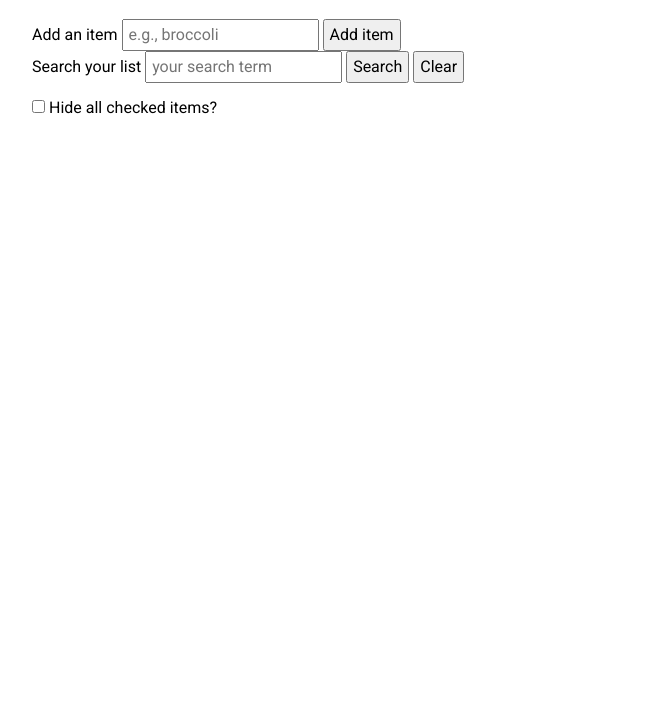
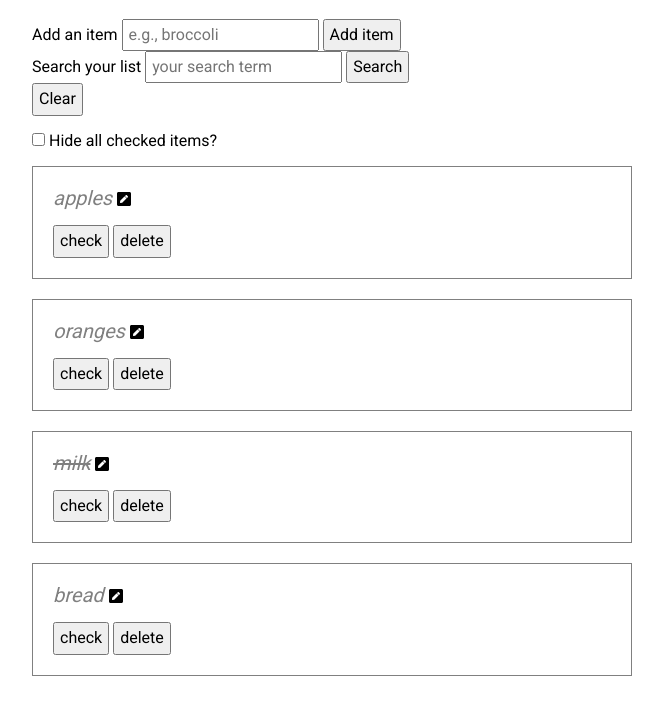
Before and after one commit to thinkful-ei20/shopping-solo-MarinaD, a plain HTML site: page index.html in a window 1280 px wide. Both pictures are taken after a click on the button "Clear". Shown: the part 61-776 px from the top of the page, without its empty margins (308-971 px from the left). Drawn offline with nearby package versions, Linux system fonts and the light colour scheme.

Commit message:
Implement clear search and filters button

```diff
--- a/index.html
+++ b/index.html
@@ -21,8 +21,8 @@
             <label for="searchList">Search your list</label>
             <input type="text" name="searchList" class="js-search-query" placeholder="your search term">
             <button type="submit">Search</button>
-            <button class="js-clear">Clear</button>
         </form>
+        <button class="js-clear">Clear</button>
 
         <p>
         <lable for="toggleChecked">
--- a/index.js
+++ b/index.js
@@ -13,6 +13,19 @@ const STORE = {
   filter: 'noFilter',
   filteredItems: [],
 };
+
+//CLEAR ALL FILTERS
+function handleClear() {
+  $('.js-clear').on('click', () => {
+    //clear search query and checkbox
+    $('body').find('.js-search-query').val('');
+    $('body').find('#toggleChecked').attr('checked', false);
+
+    setFilter('noFilter');
+    renderShoppingList();
+    console.log('handleClear ran');
+  });
+}
 
 //HANDLE EDITING
 
@@ -185,7 +198,7 @@ function handleShoppingList() {
   handleDeleteItemClicked();
   handleFilter();
   handleSearch();
-  // handleClear();
+  handleClear();
   handleEdit();
 }
 
```
